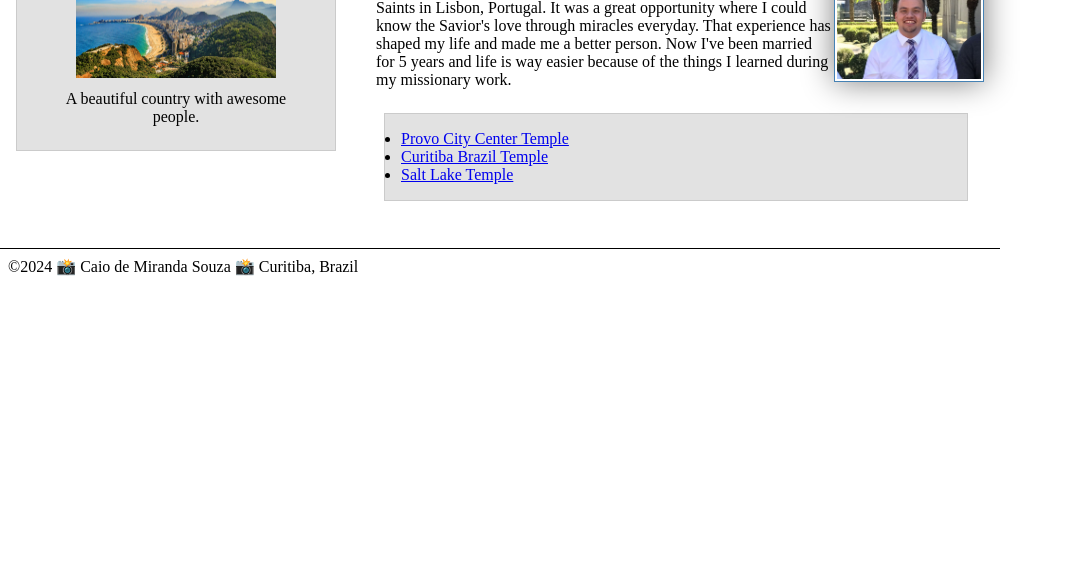
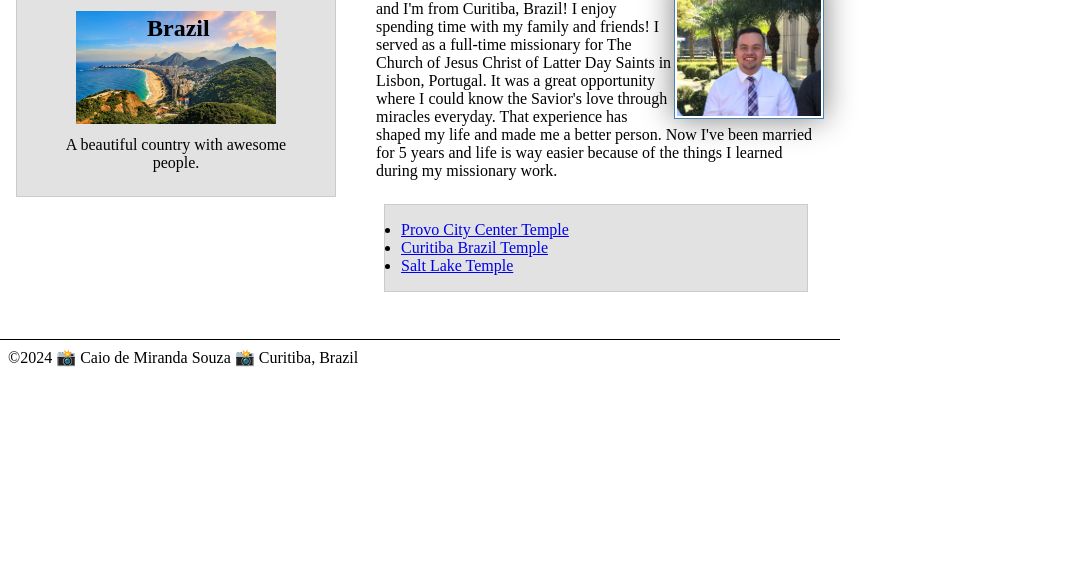
Before and after one commit to CAIOMIRSOUZA/wdd130, a plain HTML site: page index.html in a window 1280 px wide. Shown: the part 235-800 px from the top of the page, without its empty margins (0-1067 px from the left). Drawn offline with Linux system fonts and the light colour scheme.

Commit message:
correction

```diff
--- a/styles/styles.css
+++ b/styles/styles.css
@@ -2,7 +2,7 @@
   margin: 0;
   padding: 0;
   box-sizing: border-box;
-  max-width: 1000px;
+  max-width: 840px;
 }
 
 nav {
@@ -70,8 +70,8 @@ aside h2 {
   left: 130px;
 }
 
-header, .grid, footer {
-  max-width: 1000px;
+header, footer, .grid {
+  max-width: 840px;
   margin: 0 auto;
   margin-top: 15px;
   border-top: 1px solid #000;
```
